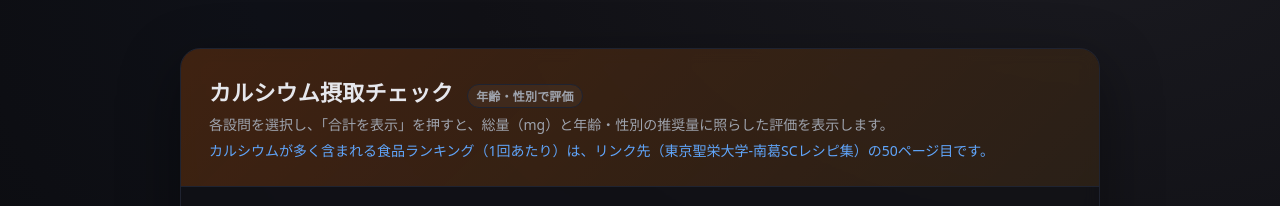
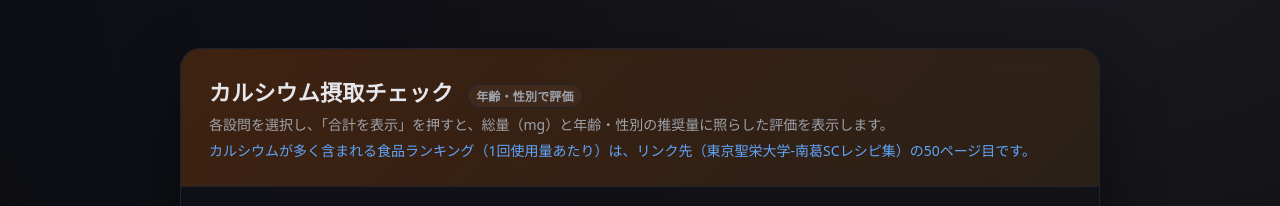
Before and after one commit to HirofumiZempo/CalciumCalc, a plain HTML site: page index.html in a window 1280 px wide. Shown: the top 206 px of the page. Drawn offline with Linux system fonts and the light colour scheme.

Commit message:
Update index.html

```diff
--- a/index.html
+++ b/index.html
@@ -174,7 +174,7 @@
       <div class="head">
         <h1 class="title">カルシウム摂取チェック <span class="badge">年齢・性別で評価</span></h1>
         <p class="sub">各設問を選択し、「合計を表示」を押すと、総量（mg）と年齢・性別の推奨量に照らした評価を表示します。</p>
-        <p class="sub"><a href="https://hirofumizempo.github.io/NankatsuRecipit/" target="_blank" rel="noopener noreferrer">カルシウムが多く含まれる食品ランキング（1回あたり）は、リンク先（東京聖栄大学-南葛SCレシピ集）の50ページ目です。</a></p>
+        <p class="sub"><a href="https://hirofumizempo.github.io/NankatsuRecipit/" target="_blank" rel="noopener noreferrer">カルシウムが多く含まれる食品ランキング（1回使用量あたり）は、リンク先（東京聖栄大学-南葛SCレシピ集）の50ページ目です。</a></p>
       </div>
 
       <div class="body">
```
